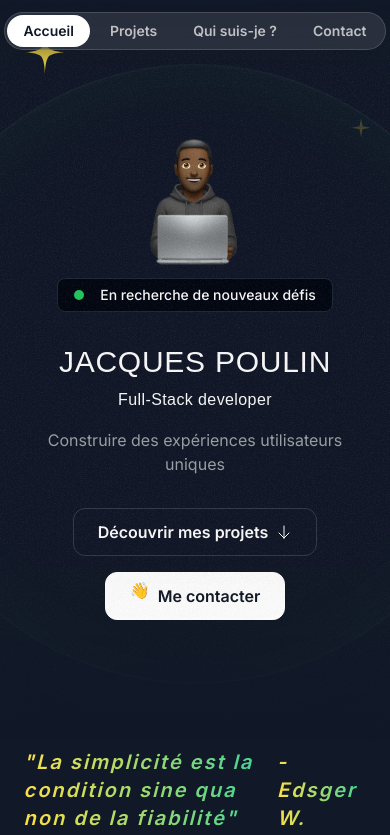
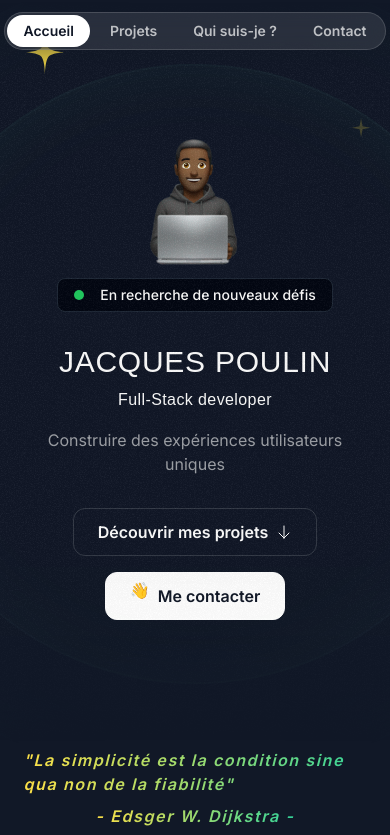
Before and after one commit to JacquesPoulin/portfolio_jp, a Next.js app: page / in a window 390 px wide. Shown: the top 835 px of the page. Built offline with nearby package versions, Linux system fonts and the light colour scheme; a web font is replaced by a local one.

Commit message:
section Tape terminée

```diff
--- /dev/null
+++ b/data/wordsList.js
@@ -0,0 +1,13 @@
+export const words = [
+	'Performant',
+	'Accessible',
+	'Sécurisé',
+	'Interactif',
+	'Scalable',
+	'User Friendly',
+	'Lisible',
+	'Responsive',
+	'Maintenable',
+	'SEO',
+	'Disponible',
+];
--- a/src/app/page.tsx
+++ b/src/app/page.tsx
@@ -1,6 +1,7 @@
 import { Header } from '@/sections/Header';
 import { HeroSection } from '@/sections/Hero';
 import { ProjectsSection } from '@/sections/Projects';
+import { TapeSection } from '@/sections/Tape';
 
 export default function Home() {
 	return (
@@ -8,6 +9,7 @@ export default function Home() {
 			<Header />
 			<HeroSection />
 			<ProjectsSection />
+			<TapeSection />
 		</div>
 	);
 }
--- a/src/sections/Projects.tsx
+++ b/src/sections/Projects.tsx
@@ -8,12 +8,12 @@ export const ProjectsSection = () => {
 	return (
 		<section className='pb-16 lg:p-y-24'>
 			<div className='container'>
-				<div className='flex justify-center mb-12'>
-					<p className='italic text-xl font-semibold tracking-widest bg-gradient-to-r from-yellow-300 to-emerald-400 text-transparent bg-clip-text'>
+				<div className='flex flex-col items-center lg:flex-row gap-2 md:gap-4 justify-center mb-12'>
+					<p className='italic md:text-xl font-semibold tracking-widest bg-gradient-to-r from-yellow-300 to-emerald-400 text-transparent bg-clip-text'>
 						"La simplicité est la condition sine qua non de la fiabilité"
 					</p>
-					<p className='italic text-xl font-semibold tracking-widest bg-gradient-to-r from-yellow-300 to-emerald-400 text-transparent bg-clip-text'>
-						- Edsger W. Dijkstra
+					<p className='italic md:text-xl font-semibold tracking-widest bg-gradient-to-r from-yellow-300 to-emerald-400 text-transparent bg-clip-text'>
+						- Edsger W. Dijkstra -
 					</p>
 				</div>
 
--- a/src/sections/Tape.tsx
+++ b/src/sections/Tape.tsx
@@ -1,3 +1,26 @@
+import StarIcon from '@/assets/icons/star.svg';
+import { words } from './../../data/wordsList';
+
 export const TapeSection = () => {
-  return <div>Tape Section</div>;
+	return (
+		<section>
+			<div className='py-16 lg:py-24 overflow-x-clip'>
+				{/* <div className='bg-gradient-to-r from-yellow-300 to-emerald-400'> */}
+				<div className='bg-gradient-to-r from-emerald-300 to-sky-400 -rotate-3 -mx-1'>
+					<div className='flex [mask-image:linear-gradient(to_right,transparent,black_10%,black_90%,transparent)]'>
+						<div className='flex flex-none gap-4 py-3'>
+							{words.map((word) => (
+								<div key={word} className='inline-flex gap-4 items-center'>
+									<span className='text-gray-900 uppercase font-extrabold text-sm'>
+										{word}
+									</span>
+									<StarIcon className='size-6 text-gray-900 -rotate-12' />
+								</div>
+							))}
+						</div>
+					</div>
+				</div>
+			</div>
+		</section>
+	);
 };
```
Also changed, not shown: data/projectsList.js (+5 -5 lines).
